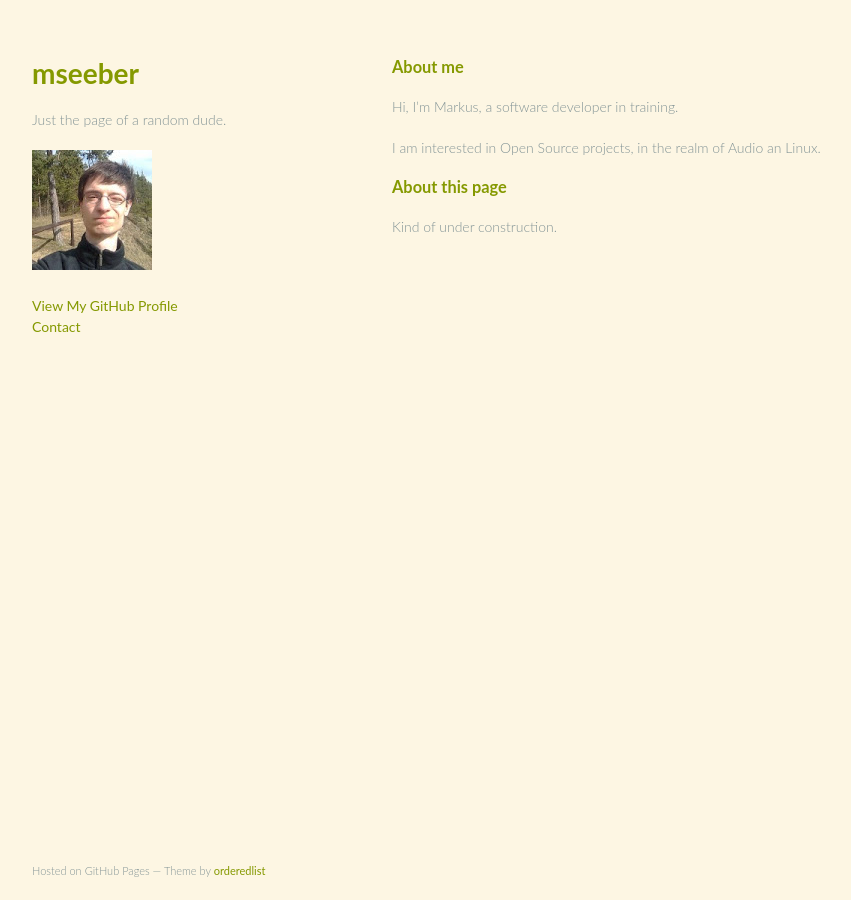
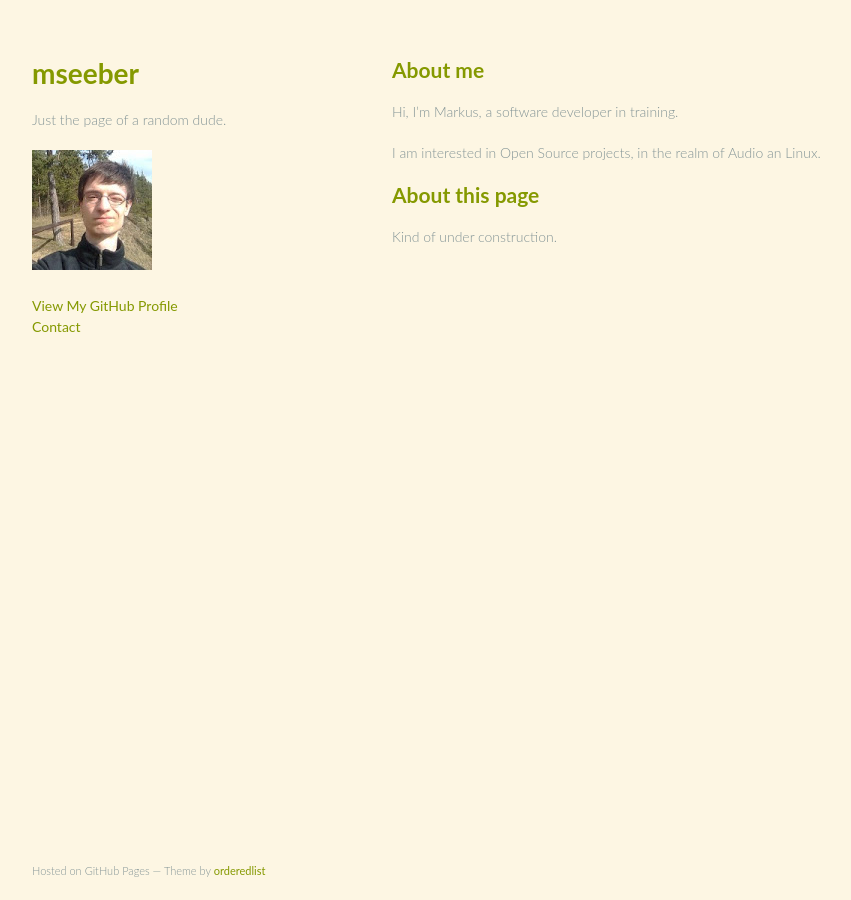
Before and after one commit to mseeber/mseeber.github.io, a Jekyll site: the page built from index.md, in a window 1280 px wide. Shown: the whole page, without its empty margins (178-1029 px from the left). Built offline with Jekyll 4.4.1, drawn with Linux system fonts in a browser that asks for light colours.

Commit message:
style tweak for first level heading in left header
- link to page root
- correct use of headings

```diff
--- a/_includes/header.html
+++ b/_includes/header.html
@@ -1,5 +1,5 @@
 <header>
-<h1>{{ site.title }}</h1>
+  <a href="/" ><h1>{{ site.title }}</h1></a>
   <p>Just the page of a random dude.</p>
   <p><img src=/assets/avatar.jpg></p>
 
--- a/index.md
+++ b/index.md
@@ -3,11 +3,11 @@
 title: "Home"
 ---
 
-### About me
+## About me
 Hi, I'm Markus, a software developer in training.
 
 I am interested in Open Source projects, in the realm of Audio an Linux.
 
-### About this page
+## About this page
 
 Kind of under construction.
--- a/stylesheets/styles.css
+++ b/stylesheets/styles.css
@@ -8,8 +8,8 @@
 
 h1 {
   font-size:28px;
+  font-weight: bold;
 }
-
 
 .wrapper {
   width:860px;
```
